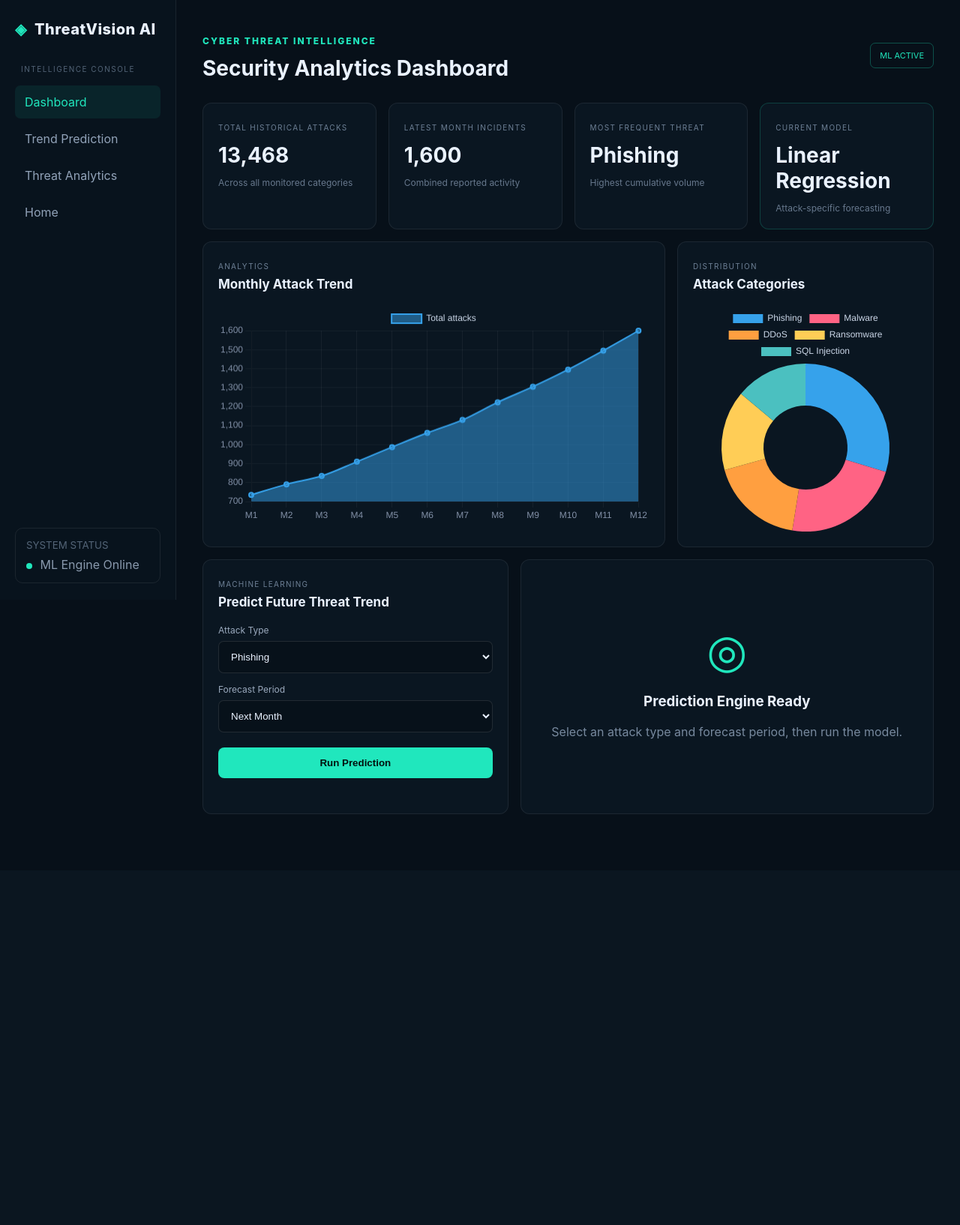
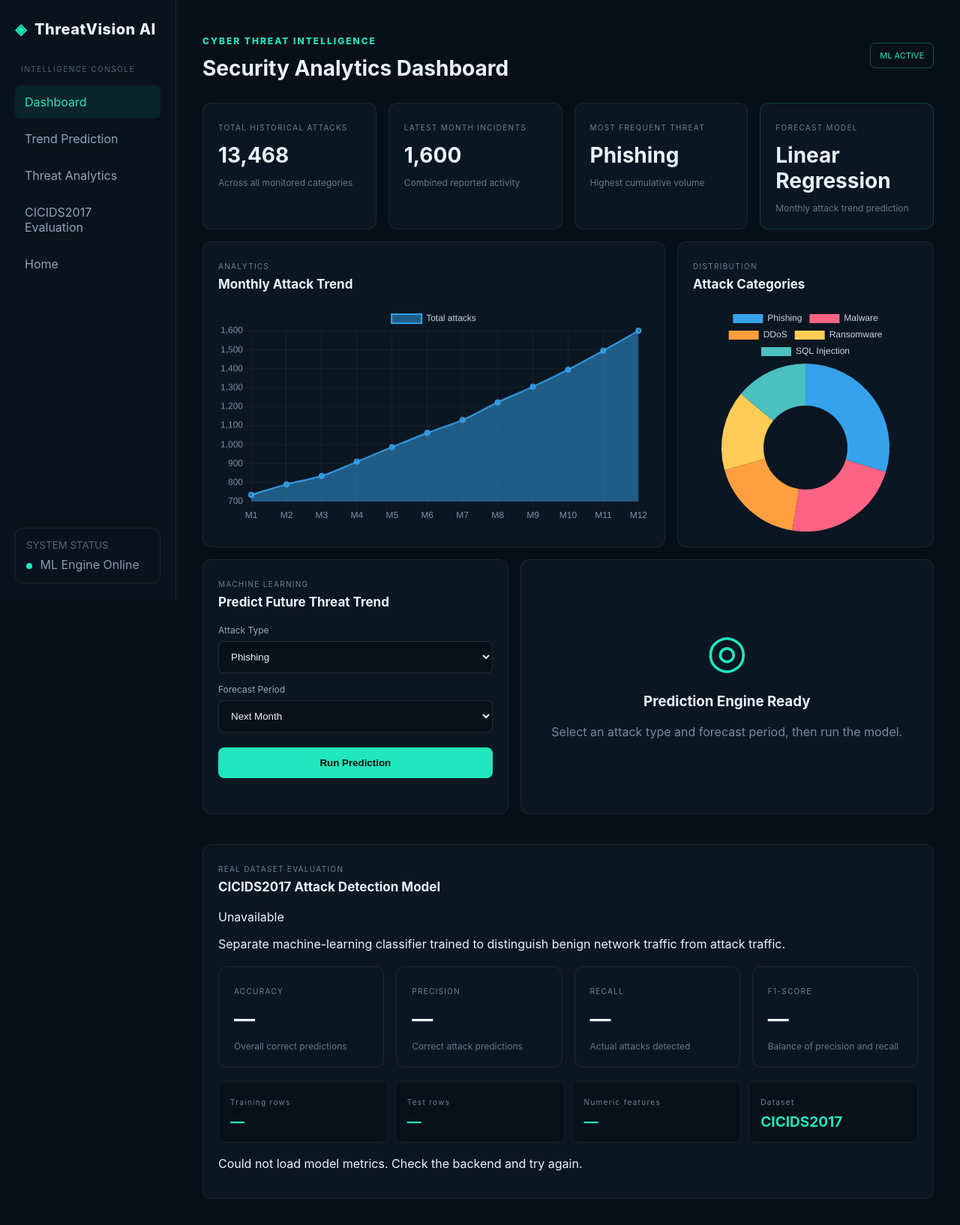
Before and after one commit to diya-angel/ThreatVision-Cyber-Attack-Prediction, a Flask app: page /dashboard in a window 1280 px wide. Shown: the whole page at 75% size. Before the commit the page ends 1086 px from the top, so only its background shows below. Run offline with Flask 3, Linux system fonts and the light colour scheme.

Commit message:
Add CICIDS2017 evaluation section

```diff
--- a/templates/dashboard.html
+++ b/templates/dashboard.html
@@ -1,3 +1,4 @@
+
 <!DOCTYPE html>
 <html lang="en">
 <head>
@@ -14,34 +15,73 @@
         <a class="side-link active" href="#overview">Dashboard</a>
         <a class="side-link" href="#prediction">Trend Prediction</a>
         <a class="side-link" href="#analytics">Threat Analytics</a>
+        <a class="side-link" href="#cicids">CICIDS2017 Evaluation</a>
         <a class="side-link" href="/">Home</a>
-        <div class="system-card"><small>SYSTEM STATUS</small><div><span class="live-dot"></span> ML Engine Online</div></div>
+        <div class="system-card">
+            <small>SYSTEM STATUS</small>
+            <div><span class="live-dot"></span> ML Engine Online</div>
+        </div>
     </aside>
 
     <main class="dashboard-main">
         <header class="dash-header" id="overview">
-            <div><p class="eyebrow">CYBER THREAT INTELLIGENCE</p><h1>Security Analytics Dashboard</h1></div>
+            <div>
+                <p class="eyebrow">CYBER THREAT INTELLIGENCE</p>
+                <h1>Security Analytics Dashboard</h1>
+            </div>
             <div class="shield-badge">ML ACTIVE</div>
         </header>
 
         <section class="stats-grid">
-            <article class="stat-card"><small>TOTAL HISTORICAL ATTACKS</small><strong id="totalAttacks">—</strong><p>Across all monitored categories</p></article>
-            <article class="stat-card"><small>LATEST MONTH INCIDENTS</small><strong id="latestTotal">—</strong><p>Combined reported activity</p></article>
-            <article class="stat-card"><small>MOST FREQUENT THREAT</small><strong id="topThreat">—</strong><p>Highest cumulative volume</p></article>
-            <article class="stat-card warning"><small>CURRENT MODEL</small><strong>Linear Regression</strong><p>Attack-specific forecasting</p></article>
+            <article class="stat-card">
+                <small>TOTAL HISTORICAL ATTACKS</small>
+                <strong id="totalAttacks">—</strong>
+                <p>Across all monitored categories</p>
+            </article>
+            <article class="stat-card">
+                <small>LATEST MONTH INCIDENTS</small>
+                <strong id="latestTotal">—</strong>
+                <p>Combined reported activity</p>
+            </article>
+            <article class="stat-card">
+                <small>MOST FREQUENT THREAT</small>
+                <strong id="topThreat">—</strong>
+                <p>Highest cumulative volume</p>
+            </article>
+            <article class="stat-card warning">
+                <small>FORECAST MODEL</small>
+                <strong>Linear Regression</strong>
+                <p>Monthly attack trend prediction</p>
+            </article>
         </section>
 
         <section class="chart-grid" id="analytics">
-            <article class="panel"><div class="panel-title"><div><small>ANALYTICS</small><h2>Monthly Attack Trend</h2></div></div><canvas id="trendChart"></canvas></article>
-            <article class="panel"><div class="panel-title"><div><small>DISTRIBUTION</small><h2>Attack Categories</h2></div></div><canvas id="attackChart"></canvas></article>
+            <article class="panel">
+                <div class="panel-title">
+                    <div><small>ANALYTICS</small><h2>Monthly Attack Trend</h2></div>
+                </div>
+                <canvas id="trendChart"></canvas>
+            </article>
+            <article class="panel">
+                <div class="panel-title">
+                    <div><small>DISTRIBUTION</small><h2>Attack Categories</h2></div>
+                </div>
+                <canvas id="attackChart"></canvas>
+            </article>
         </section>
 
         <section class="prediction-grid" id="prediction">
             <article class="panel prediction-panel">
-                <div class="panel-title"><div><small>MACHINE LEARNING</small><h2>Predict Future Threat Trend</h2></div></div>
+                <div class="panel-title">
+                    <div><small>MACHINE LEARNING</small><h2>Predict Future Threat Trend</h2></div>
+                </div>
                 <label for="attackType">Attack Type</label>
                 <select id="attackType">
-                    <option>Phishing</option><option>Malware</option><option>DDoS</option><option>Ransomware</option><option>SQL Injection</option>
+                    <option>Phishing</option>
+                    <option>Malware</option>
+                    <option>DDoS</option>
+                    <option>Ransomware</option>
+                    <option>SQL Injection</option>
                 </select>
                 <label for="monthsAhead">Forecast Period</label>
                 <select id="monthsAhead">
@@ -55,7 +95,9 @@
 
             <article class="panel result-panel">
                 <div class="result-empty" id="emptyState">
-                    <div class="radar-icon">◎</div><h3>Prediction Engine Ready</h3><p>Select an attack type and forecast period, then run the model.</p>
+                    <div class="radar-icon">◎</div>
+                    <h3>Prediction Engine Ready</h3>
+                    <p>Select an attack type and forecast period, then run the model.</p>
                 </div>
                 <div id="resultBox" class="hidden">
                     <small>PREDICTION RESULT</small>
@@ -64,13 +106,130 @@
                         <div><small>Predicted Attacks</small><strong id="predictedValue">—</strong></div>
                         <div><small>Trend</small><strong id="trendValue">—</strong></div>
                         <div><small>Risk Level</small><strong id="riskValue">—</strong></div>
-                        <div><small>Confidence</small><strong id="confidenceValue">—</strong></div>
+                        <div><small>Confidence Indicator</small><strong id="confidenceValue">—</strong></div>
                     </div>
-                    <div class="recommendation"><small>RECOMMENDED MITIGATION</small><p id="recommendationValue">—</p></div>
+                    <div class="recommendation">
+                        <small>RECOMMENDED MITIGATION</small>
+                        <p id="recommendationValue">—</p>
+                    </div>
                 </div>
             </article>
         </section>
+
+        <!-- CICIDS2017 model evaluation -->
+        <section class="panel" id="cicids" style="margin-top: 24px;">
+            <div class="panel-title">
+                <div>
+                    <small>REAL DATASET EVALUATION</small>
+                    <h2>CICIDS2017 Attack Detection Model</h2>
+                </div>
+                <span id="cicidsStatus">Checking model...</span>
+            </div>
+
+            <p>
+                Separate machine-learning classifier trained to distinguish
+                benign network traffic from attack traffic.
+            </p>
+
+            <div class="stats-grid" style="margin-top: 20px;">
+                <article class="stat-card">
+                    <small>ACCURACY</small>
+                    <strong id="cicidsAccuracy">—</strong>
+                    <p>Overall correct predictions</p>
+                </article>
+                <article class="stat-card">
+                    <small>PRECISION</small>
+                    <strong id="cicidsPrecision">—</strong>
+                    <p>Correct attack predictions</p>
+                </article>
+                <article class="stat-card">
+                    <small>RECALL</small>
+                    <strong id="cicidsRecall">—</strong>
+                    <p>Actual attacks detected</p>
+                </article>
+                <article class="stat-card">
+                    <small>F1-SCORE</small>
+                    <strong id="cicidsF1">—</strong>
+                    <p>Balance of precision and recall</p>
+                </article>
+            </div>
+
+            <div class="result-cards" style="margin-top: 18px;">
+                <div>
+                    <small>Training rows</small>
+                    <strong id="cicidsTrainRows">—</strong>
+                </div>
+                <div>
+                    <small>Test rows</small>
+                    <strong id="cicidsTestRows">—</strong>
+                </div>
+                <div>
+                    <small>Numeric features</small>
+                    <strong id="cicidsFeatures">—</strong>
+                </div>
+                <div>
+                    <small>Dataset</small>
+                    <strong>CICIDS2017</strong>
+                </div>
+            </div>
+
+            <p id="cicidsMessage" role="status" style="margin-top: 18px;">
+                Loading evaluation metrics...
+            </p>
+        </section>
     </main>
+
     <script src="{{ url_for('static', filename='js/dashboard.js') }}"></script>
+
+    <script>
+    async function loadCICIDSMetrics() {
+        const status = document.getElementById("cicidsStatus");
+        const message = document.getElementById("cicidsMessage");
+
+        try {
+            const response = await fetch("/api/cicids-metrics");
+            const data = await response.json();
+
+            if (!response.ok || data.status !== "trained") {
+                status.textContent = "Training required";
+                message.textContent =
+                    data.message ||
+                    "Metrics are not available yet. Train the CICIDS2017 model first.";
+                return;
+            }
+
+            const percent = value =>
+                (Number(value) * 100).toFixed(2) + "%";
+
+            document.getElementById("cicidsAccuracy").textContent =
+                percent(data.accuracy);
+            document.getElementById("cicidsPrecision").textContent =
+                percent(data.precision);
+            document.getElementById("cicidsRecall").textContent =
+                percent(data.recall);
+            document.getElementById("cicidsF1").textContent =
+                percent(data.f1_score);
+
+            document.getElementById("cicidsTrainRows").textContent =
+                Number(data.train_rows).toLocaleString();
+            document.getElementById("cicidsTestRows").textContent =
+                Number(data.test_rows).toLocaleString();
+            document.getElementById("cicidsFeatures").textContent =
+                Number(data.feature_count).toLocaleString();
+
+            status.textContent = "Evaluation metrics loaded";
+            message.textContent =
+                "Dataset: " + data.dataset +
+                " | Task: " + data.task +
+                ". Metrics are from the saved evaluation results.";
+        } catch (error) {
+            status.textContent = "Unavailable";
+            message.textContent =
+                "Could not load model metrics. Check the backend and try again.";
+        }
+    }
+
+    loadCICIDSMetrics();
+    </script>
 </body>
 </html>
```
